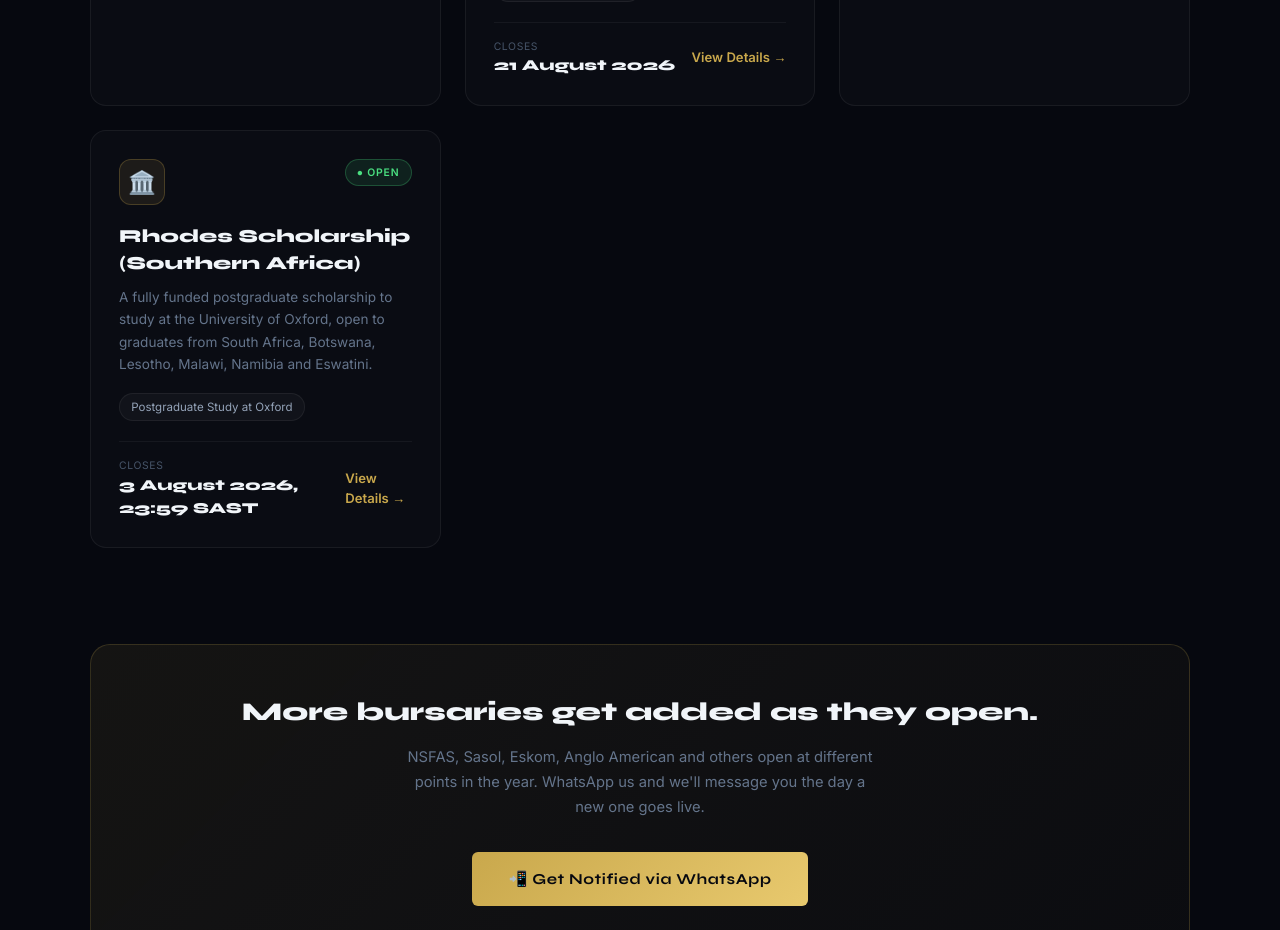
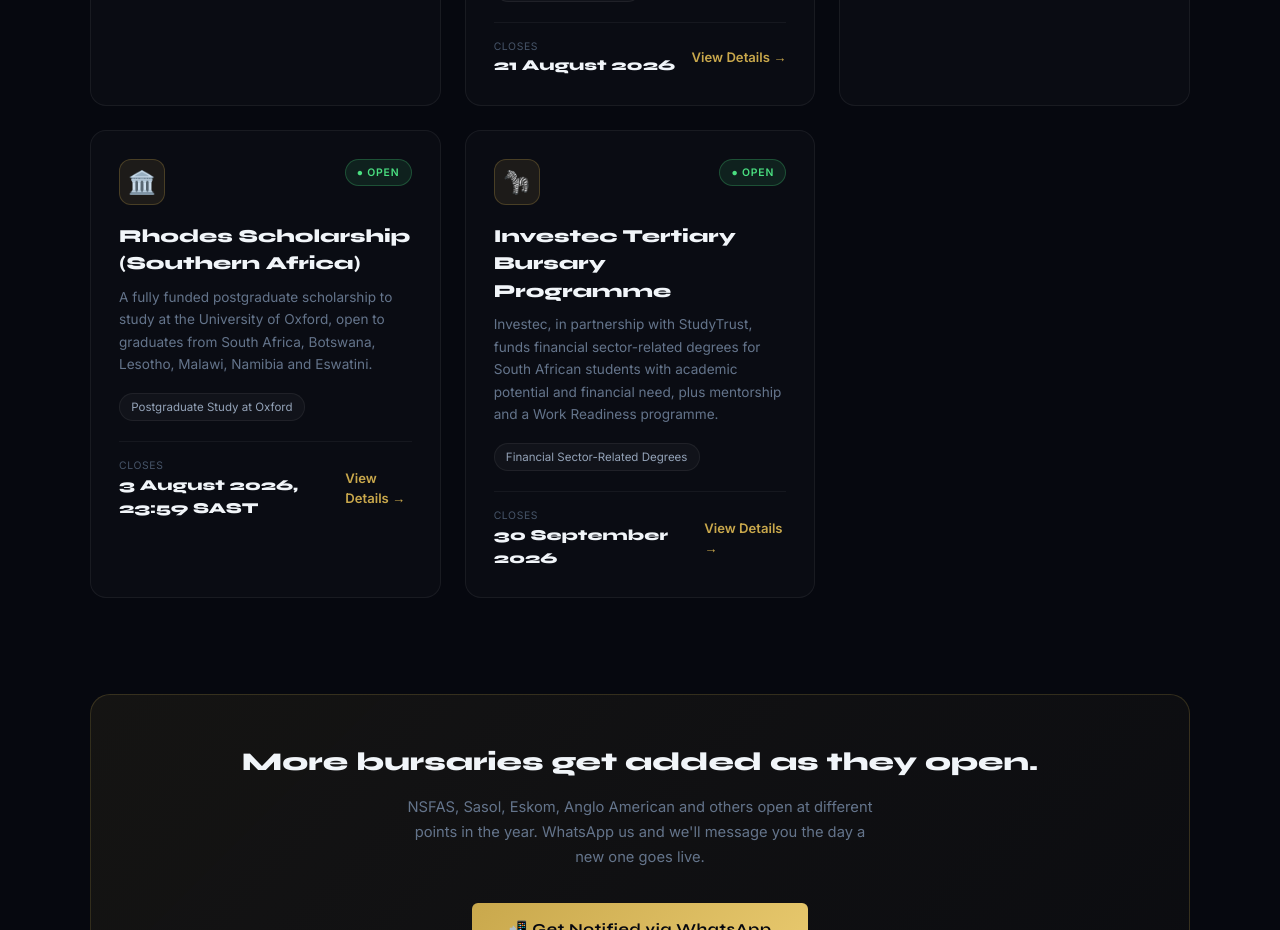
Before and after one commit to sifisofzl16-beep/mastermind-tutoringmmt, a Next.js app: page /bursaries in a window 1280 px wide. Shown: the part 1540-2470 px from the top of the page. Built offline with nearby package versions, Linux system fonts and the light colour scheme.

Commit message:
add Investec Tertiary Bursary Programme, verified directly from investec.com

```diff
--- a/app/bursaries/data.ts
+++ b/app/bursaries/data.ts
@@ -238,6 +238,35 @@
     applyUrl: "https://www.rhodeshouse.ox.ac.uk/scholarships/applications/southern-africa/",
     source: "rhodeshouse.ox.ac.uk official Rhodes Trust site",
   },
+  {
+    slug: "investec-tertiary",
+    company: "Investec Tertiary Bursary Programme",
+    emoji: "🦓",
+    status: "Open",
+    year: "2027",
+    summary:
+      "Investec, in partnership with StudyTrust, funds financial sector-related degrees for South African students with academic potential and financial need, plus mentorship and a Work Readiness programme.",
+    about:
+      "Investec's Tertiary Bursary Programme goes beyond funding, pairing every bursar with an Investec staff mentor for the duration of their studies and running a week-long Work Readiness programme at their Sandton office for third and final year students. Out of thousands of applicants each year, roughly 50 to 55 are shortlisted, with up to 30 ultimately awarded the bursary.",
+    fields: [
+      { group: "Financial Sector-Related Degrees", items: ["Accounting", "Finance", "Economics", "Actuarial Science", "Information Technology / Computer Science", "Other finance-adjacent degrees"] },
+    ],
+    requirements: [
+      "South African citizen with academic potential and financial need",
+      "Matric exemption (or working towards one) with a minimum 70% in English and Mathematics (not Maths Literacy)",
+      "Minimum 60% pass rate in all other subjects",
+      "Studying towards a financial sector-related degree at a South African university",
+    ],
+    benefits: [
+      "Full bursary per year toward study-related expenses",
+      "Mentorship pairing with an Investec staff member for the duration of study",
+      "Work Readiness programme in third/final year, held at Investec's Sandton office",
+      "Support with job search and the transition from university into employment",
+    ],
+    closingDate: "30 September 2026",
+    applyUrl: "https://studytrust.org.za/investec-bursary-programme/",
+    source: "investec.com official bursaries page",
+  },
 ];
 
 export function getBursary(slug: string) {
```
